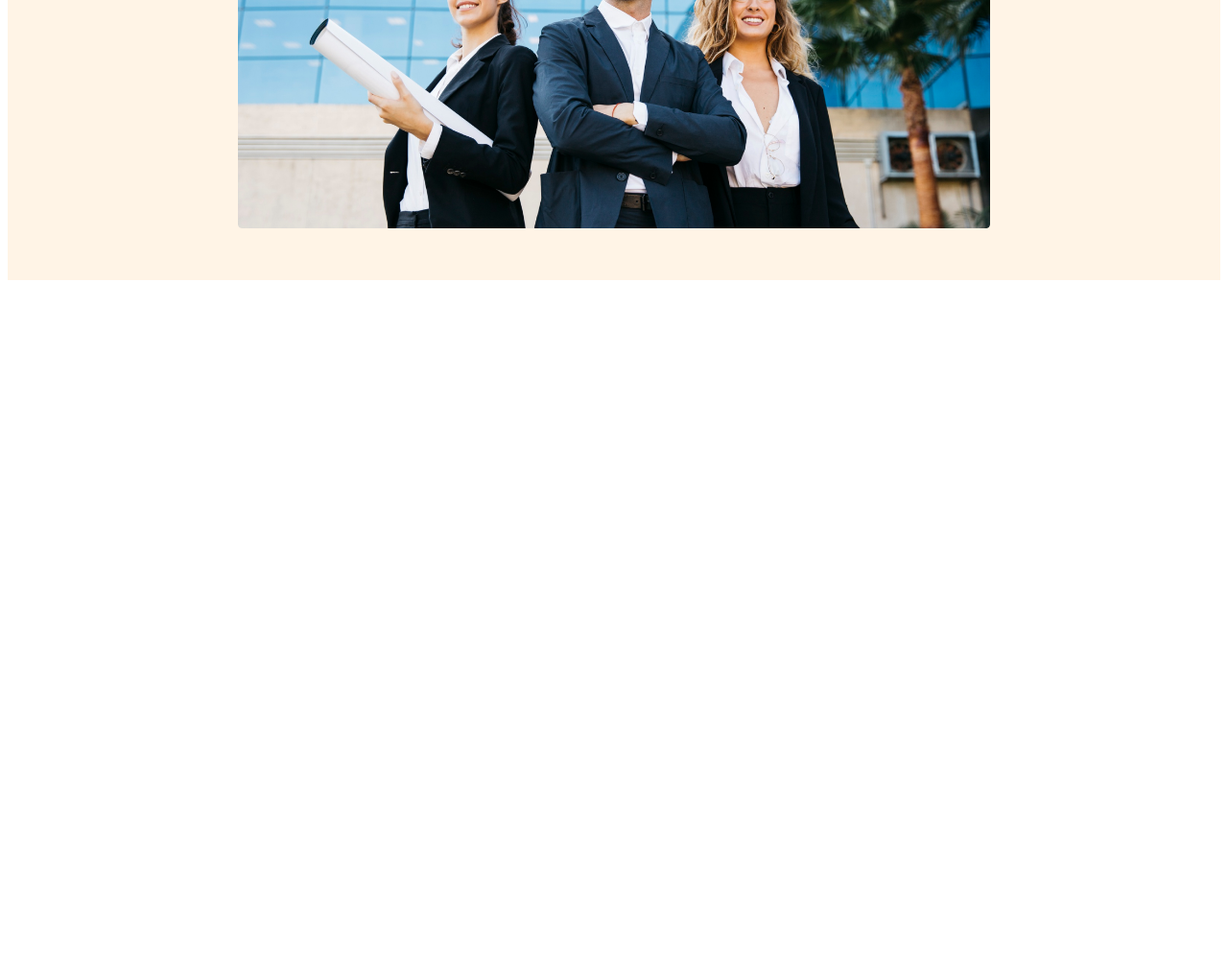
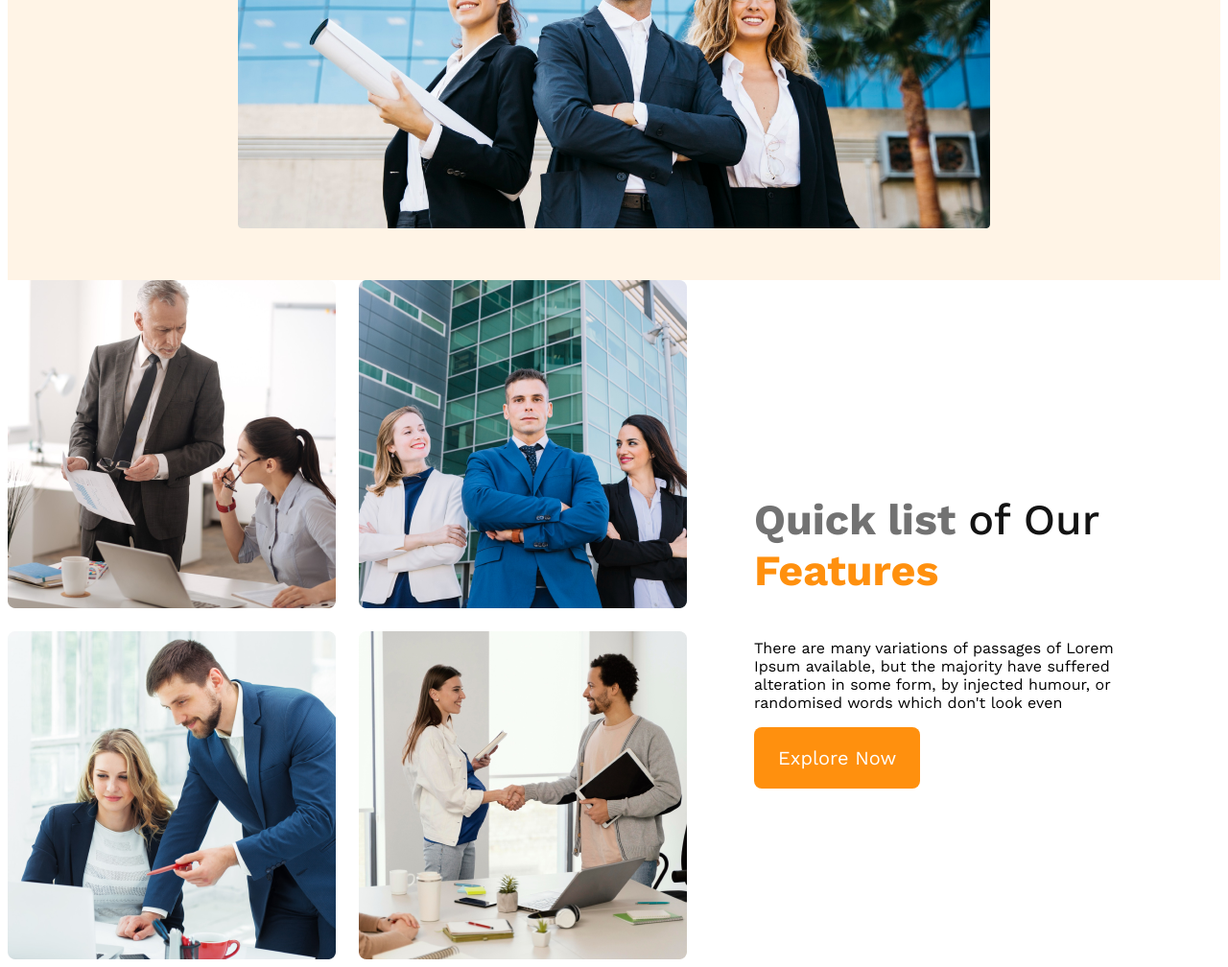
Before and after one commit to tanvir17th/Web_Architect, a plain HTML site: page index.html in a window 1280 px wide. Shown: the part 699-1707 px from the top of the page at 96% size. Before the commit the page ends 999 px from the top, so only its background shows below. Drawn offline with nearby package versions, Linux system fonts and the light colour scheme.

Commit message:
teams section added

```diff
--- a/index.html
+++ b/index.html
@@ -29,7 +29,25 @@
         </div>
     </header>
     <main>
+        <section class="teams-cont">
+            <div class="teams-img-cont">
+                <img src="images/team1.png" alt="">
+                <img src="images/team2.png" alt="">
+                <img src="images/team3.png" alt="">
+                <img src="images/team4.png" alt="">
 
+            </div>
+            <div class="teams-content">
+                <h3 class="teams-title">
+                    Quick list <span class="of-Our">of Our</span> <span class="feature">Features</span>
+                </h3>
+                <p class="teams-description">
+                    There are many variations of passages of Lorem Ipsum available, but the majority have suffered alteration in some form, by injected humour, or randomised words which don't look even
+                </p>
+                <button class="btn-primary"> Explore Now</button>
+
+            </div>
+        </section>
     </main>
     <footer>
 
--- a/styles/architect.css
+++ b/styles/architect.css
@@ -76,3 +76,35 @@ nav li a{
         flex-direction: column;
     }
 }
+/* main styles */
+main{
+    max-width: 1440px;
+    margin: 0 auto;
+}
+/* teams sttyles */
+.teams-cont{
+    display: flex;
+    align-items: center;
+}
+.teams-img-cont{
+ display: grid;
+ grid-template-columns: repeat(2, 1fr);
+ gap: 24px;
+}
+.teams-content{
+    padding-left: 70px;
+    padding-right:70px ;
+}
+.teams-title{
+    font-size: 2.8rem;
+    color: #727272;
+
+
+}
+.of-Our{
+    color:#131313;
+    font-weight: 500;}
+    .feature{
+        color: #FF900E;
+        font-weight: 700;
+    }
```
